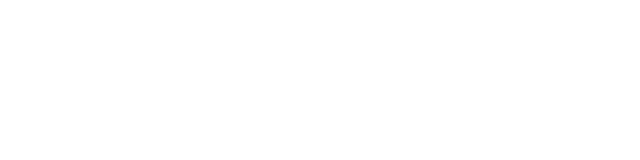
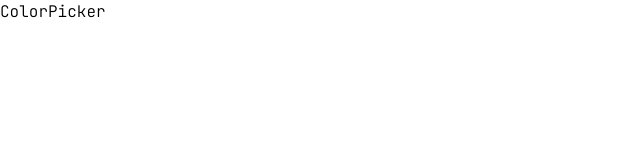
Before and after one commit to rjv01/React-Projects, a React (Vite) app in the folder react-tailwind-basic/: page /colorpicker in a window 1280 px wide. Before the commit this address had no page. Shown: the top 160 px of the page, without its empty margins (0-640 px from the left). Built offline with nearby package versions, Linux system fonts and the light colour scheme.

Commit message:
adding colorPicker code

```diff
--- a/react-tailwind-basic/src/App.jsx
+++ b/react-tailwind-basic/src/App.jsx
@@ -3,6 +3,7 @@
 import TicTacToe from './components/tictactoe/TicTacToe';
 import Home from './components/Home';
 import Todo from './components/todoFile/Todo';
+import ColorPicker from './components/ColorPicker';
 
 import {BrowserRouter as Router,Routes,Route} from 'react-router-dom';
 
@@ -17,6 +18,7 @@
           <Route path='/stopwatch' element={<Stopwatch />} />
           <Route path='/todo' element={<Todo />} />
           <Route path='/tictactoe' element={<TicTacToe />} />
+          <Route path='/colorpicker' element={<ColorPicker />} />
         </Routes>
       </Router>
     </>
--- /dev/null
+++ b/react-tailwind-basic/src/components/ColorPicker.jsx
@@ -0,0 +1,7 @@
+import React from 'react'
+
+export default function ColorPicker() {
+  return (
+    <div>ColorPicker</div>
+  )
+}
--- a/react-tailwind-basic/src/components/Home.jsx
+++ b/react-tailwind-basic/src/components/Home.jsx
@@ -10,6 +10,7 @@
           <Link className='flex flex-col justify-center items-center m-5 underline hover:text-blue-700 duration-200' to={'/stopwatch'}>StopWatch</Link>
           <Link className='flex flex-col justify-center items-center m-5 underline hover:text-blue-700 duration-200' to={'/todo'}>Todo List</Link>
           <Link className='flex flex-col justify-center items-center m-5 underline hover:text-blue-700 duration-200' to={'/tictactoe'}>TicTacToe</Link>
+          <Link className='flex flex-col justify-center items-center m-5 underline hover:text-blue-700 duration-200' to={'/colorpicker'}>ColorPicker</Link>
         </div>
     </div>
   )
```
